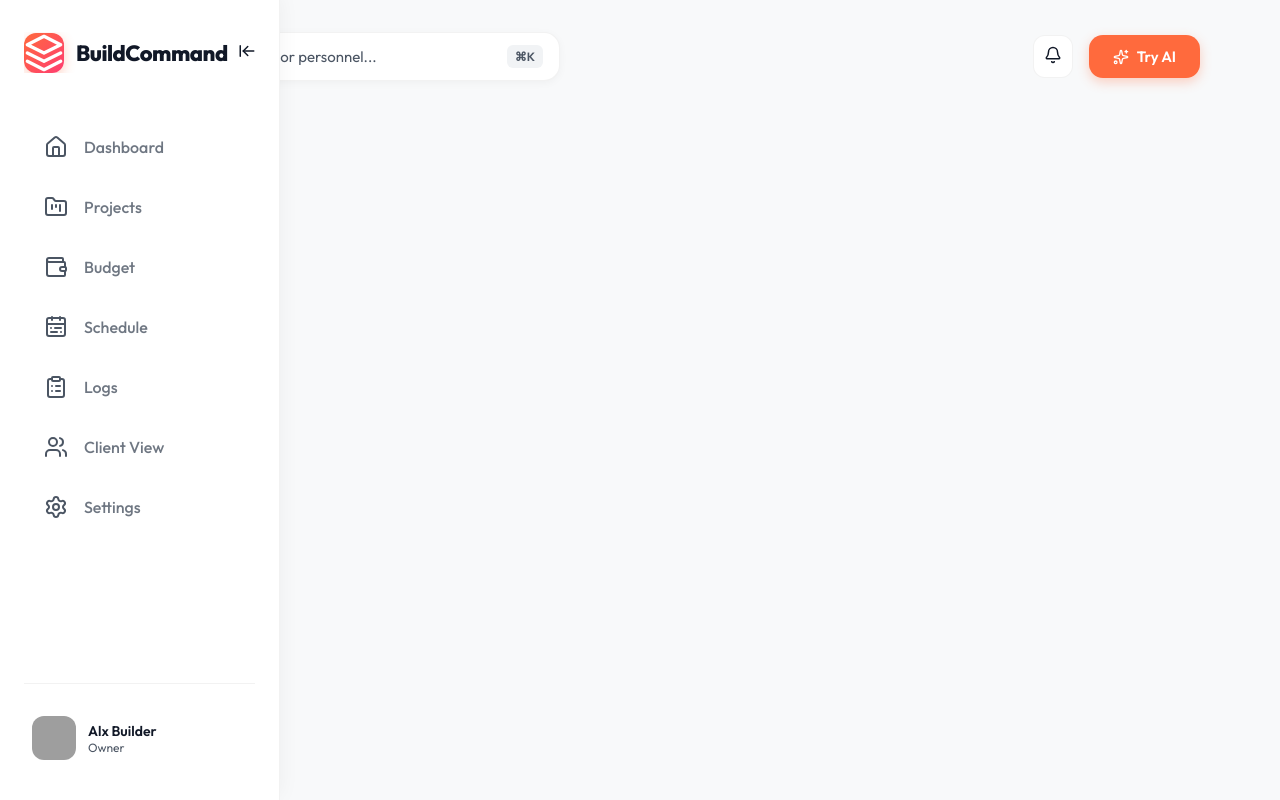
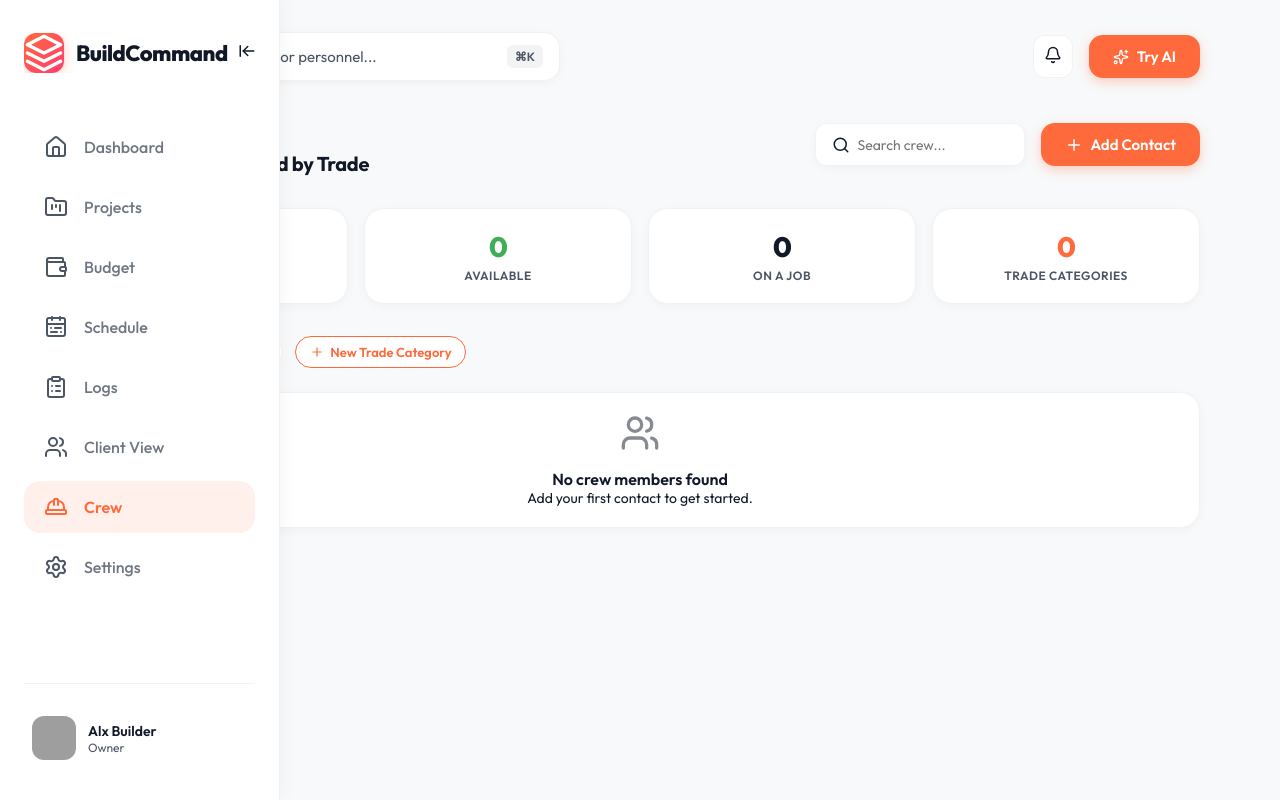
Before and after one commit to alx-ruiz/constructionapp, a React (Vite) app: page /crew in a window 1280 px wide. Built offline with nearby package versions, Linux system fonts and the light colour scheme; grey boxes are pictures that could not be loaded.

Commit message:
Auto-publish: Mon Mar 23 20:00:51 CDT 2026

```diff
--- a/src/App.tsx
+++ b/src/App.tsx
@@ -8,6 +8,7 @@ import Budget from './pages/Budget';
 import Schedule from './pages/Schedule';
 import DailyLogs from './pages/DailyLogs';
 import ClientPortal from './pages/ClientPortal';
+import Crew from './pages/Crew';
 import Settings from './pages/Settings';
 import AIChat from './components/AIChat';
 import ToastContainer from './components/Toast';
@@ -34,6 +35,7 @@ function App() {
           <Route path="/schedule" element={<Schedule />} />
           <Route path="/logs" element={<DailyLogs />} />
           <Route path="/client" element={<ClientPortal />} />
+          <Route path="/crew" element={<Crew />} />
           <Route path="/settings" element={<Settings />} />
         </Routes>
         <AIChat />
--- a/src/components/Navigation.tsx
+++ b/src/components/Navigation.tsx
@@ -1,6 +1,6 @@
 import { useState, useEffect } from 'react';
 import { NavLink } from 'react-router-dom';
-import { Home, FolderKanban, Wallet, CalendarRange, Settings, ClipboardList, Users, ArrowLeftToLine, ArrowRightToLine } from 'lucide-react';
+import { Home, FolderKanban, Wallet, CalendarRange, Settings, ClipboardList, Users, HardHat, ArrowLeftToLine, ArrowRightToLine } from 'lucide-react';
 import './Navigation.css';
 
 export default function Navigation() {
@@ -11,6 +11,7 @@ export default function Navigation() {
     { name: 'Schedule', path: '/schedule', icon: CalendarRange },
     { name: 'Logs', path: '/logs', icon: ClipboardList },
     { name: 'Client View', path: '/client', icon: Users },
+    { name: 'Crew', path: '/crew', icon: HardHat },
     { name: 'Settings', path: '/settings', icon: Settings, desktopOnly: true },
   ];
 
--- a/src/pages/Crew.tsx
+++ b/src/pages/Crew.tsx
@@ -1,5 +1,5 @@
 import { useState, useMemo } from 'react';
-import { Users, Phone, Mail, MessageSquare, Star, ChevronDown, ChevronRight, Plus, Search, Trash2, Edit3, MoreVertical, Building2, DollarSign, StickyNote } from 'lucide-react';
+import { Users, Phone, Mail, MessageSquare, Star, ChevronDown, ChevronRight, Plus, Search, Trash2, Edit3, MoreVertical, DollarSign, StickyNote } from 'lucide-react';
 import Modal from '../components/Modal';
 import { showToast } from '../components/Toast';
 import { getCrew, addCrewMember, updateCrewMember, deleteCrewMember, DEFAULT_TRADES, getCustomTrades, addCustomTrade } from '../data/dataStore';
@@ -50,7 +50,7 @@ export default function Crew() {
       map.set(m.trade, list);
     });
     // Sort: favorites first within each group
-    map.forEach((members, trade) => {
+    map.forEach((members) => {
       members.sort((a, b) => (b.favorite ? 1 : 0) - (a.favorite ? 1 : 0));
     });
     return map;
```
